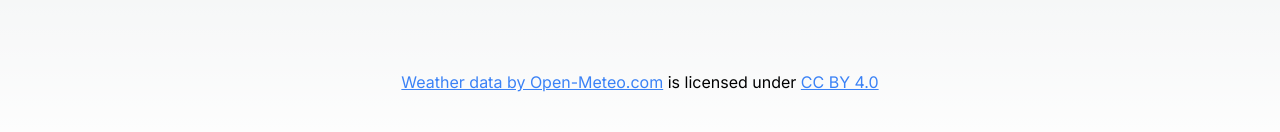
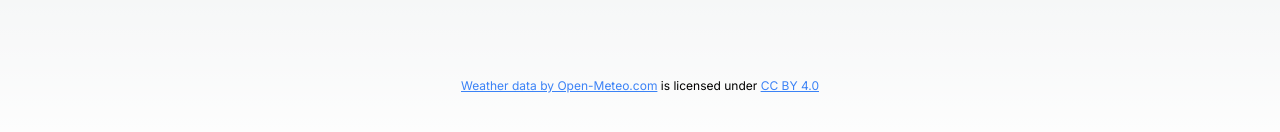
Before and after one commit to CHEUNG-K-Jeffrey/meteorological-conditions, a Next.js app: page /Temperature in a window 1280 px wide. Shown: the part 626-758 px from the top of the page. Built offline with nearby package versions, Linux system fonts and the light colour scheme; no server answers.

Commit message:
Make attribution text small

```diff
--- a/src/app/Temperature/page.jsx
+++ b/src/app/Temperature/page.jsx
@@ -27,7 +27,7 @@ function Temperature() {
           })) : ""}
       </div>
 
-      <div id="attribution" className="text-center">
+      <div id="attribution" className="text-center text-xs">
         <a className="text-blue-500 underline" href="https://open-meteo.com/" rel="nofollow">Weather data by Open-Meteo.com</a> is licensed under <a className="text-blue-500 underline" rel="nofollow" href="http://creativecommons.org/licenses/by/4.0/">CC BY 4.0</a>
       </div>
     </div>
```
